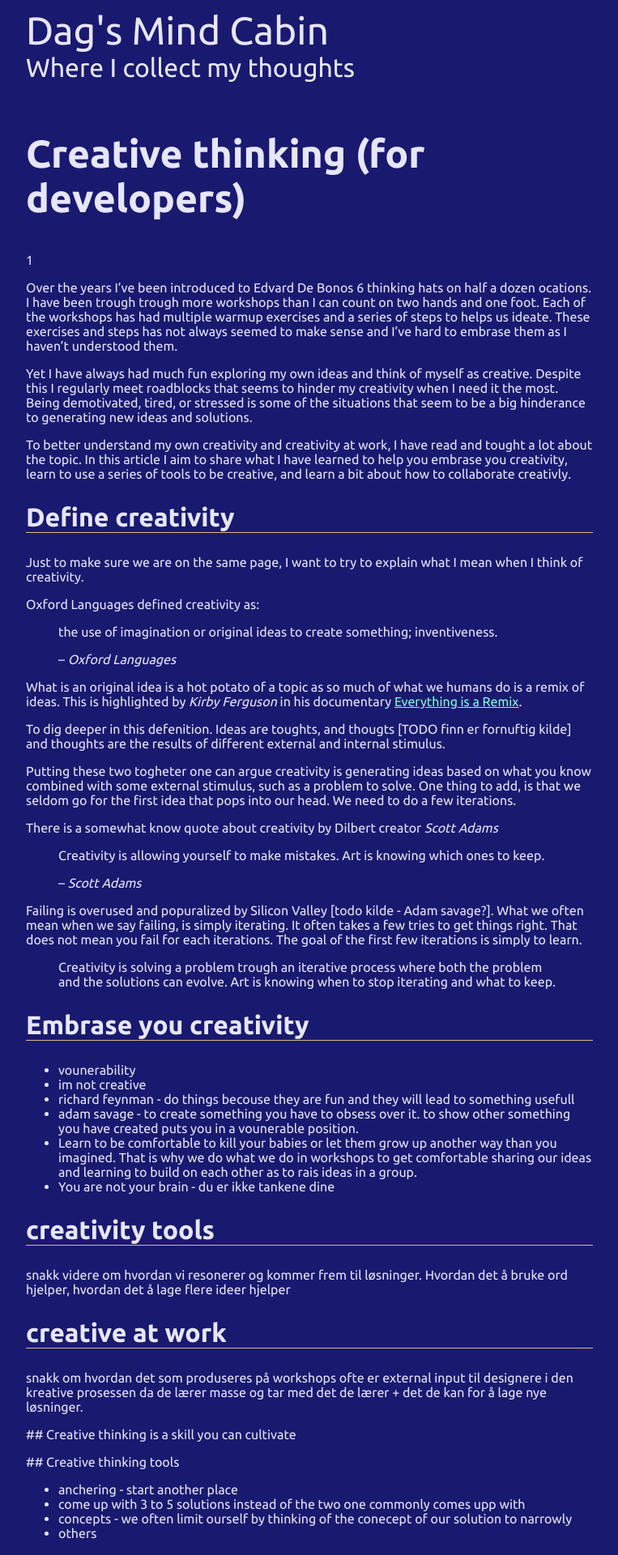
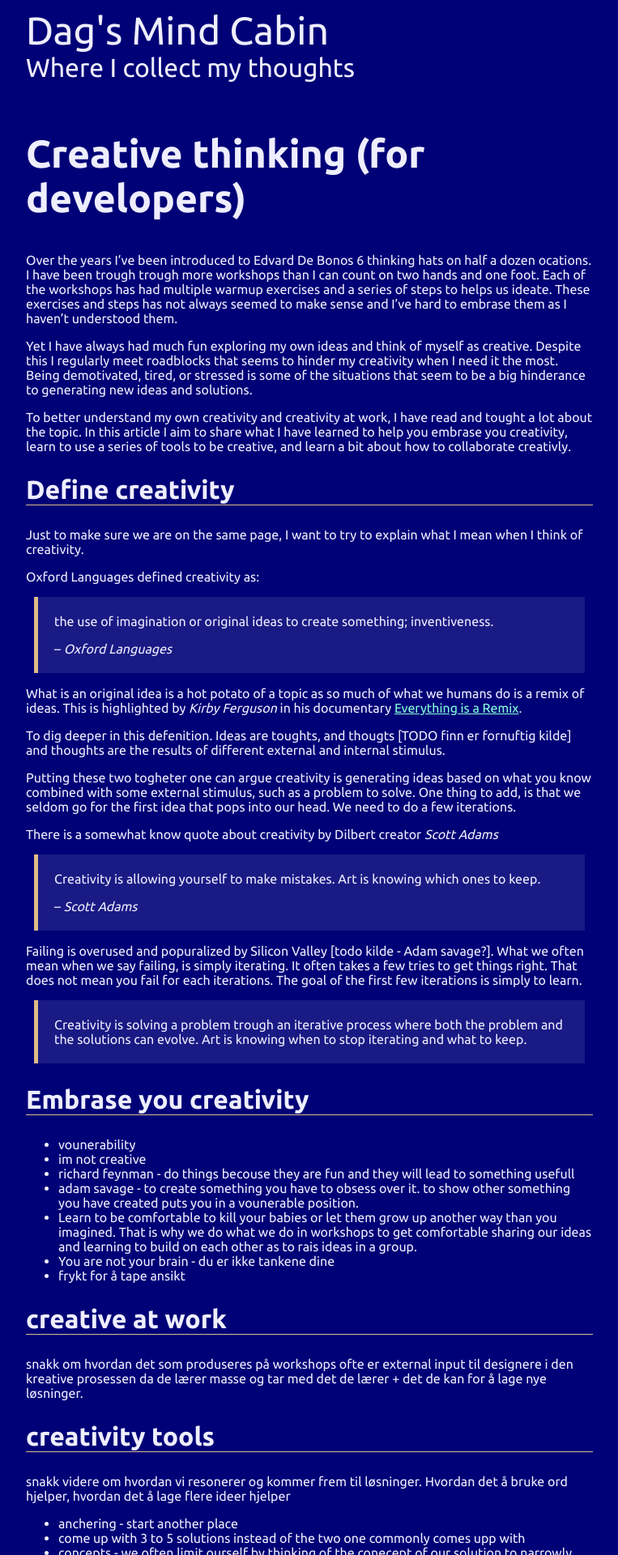
Before and after one commit to dagfs/dagfs.github.io, a Jekyll site: the page built from articles/creativity/creative-thinking.md, in a window 1280 px wide. Shown: the top 1920 px of the page at 81% size, without its empty margins (258-1021 px from the left). Built offline with Jekyll 4.4.1, drawn with Linux system fonts in a browser that asks for light colours; our own code applies the rules of GitHub Pages for plain Markdown files.

Commit message:
Update presentation

```diff
--- a/articles/creativity/creative-thinking.md
+++ b/articles/creativity/creative-thinking.md
@@ -1,6 +1,4 @@
 # Creative thinking (for developers)
-
-1
 
 Over the years I've been introduced to Edvard De Bonos 6 thinking hats on half a dozen ocations.
 I have been trough trough more workshops than I can count on two hands and one foot.
@@ -56,24 +54,28 @@
  - adam savage - to create something you have to obsess over it. to show other something you have created puts you in a vounerable position.
  - Learn to be comfortable to kill your babies or let them grow up another way than you imagined. That is why we do what we do in workshops to get comfortable sharing our ideas and learning to build on each other as to rais ideas in a group.
  - You are not your brain - du er ikke tankene dine
+ - frykt for å tape ansikt
+
+
+## creative at work
+snakk om hvordan det som produseres på workshops ofte er external input til designere i den kreative prosessen da de lærer masse og tar med det de lærer + det de kan for å lage nye løsninger.
 
 ## creativity  tools
 
 snakk videre om hvordan vi resonerer og kommer frem til løsninger. Hvordan det å bruke ord hjelper, hvordan det å lage flere ideer hjelper
 
-
-## creative at work
-snakk om hvordan det som produseres på workshops ofte er external input til designere i den kreative prosessen da de lærer masse og tar med det de lærer + det de kan for å lage nye løsninger.
-
-
- ## Creative thinking is a skill you can cultivate
-
- ## Creative thinking tools
-
  - anchering - start another place
  - come up with 3  to 5 solutions instead of the two one commonly comes upp with
  - concepts - we often limit ourself by thinking of the conecept of our solution to narrowly
  - others
+
+
+
+
+
+
+
+
 
  ## TODO
  - Se igjennom artikkel
--- a/assets/css/article.css
+++ b/assets/css/article.css
@@ -0,0 +1,6 @@
+blockquote{
+    border-left:5px solid #db8;
+    background-color:rgba(255,255,255,.1);
+    padding:5px 5px 5px 20px;
+    margin:10px;
+}
--- a/assets/css/frontpage.css
+++ b/assets/css/frontpage.css
@@ -1,7 +1,7 @@
 body, html{
     word-wrap: break-word;
-    background: midnightblue;
-    color:lavender;
+    background: #007;
+    color:#eef;
     padding:0;
     margin:0;
     font-family: 'Ubuntu', sans-serif;
@@ -21,7 +21,7 @@
 
 
 a{
-  color:aquamarine;
+  color:#8fd;
 }
 
 h1{
@@ -30,7 +30,7 @@
 
    h2{
   font-size:2rem;
-  border-bottom: 1px solid burlywood  ;
+  border-bottom: 1px solid #db8;
 }
 
    h3{
@@ -47,9 +47,9 @@
 }
 
 .front-image-content{
-  background: midnightblue;
+  background: #007;
   padding:5px;
-  box-shadow: 0 0 10px 10px midnightblue;
+  box-shadow: 0 0 10px 10px #007;
   display: inline-block;
   width:60%;
 }
--- a/assets/css/presentation.css
+++ b/assets/css/presentation.css
@@ -52,14 +52,7 @@
     body.presentation h2{
     margin:0;
     padding:1vh 1vw;
-    background: rgb(153,204,153);
-        background: linear-gradient(0deg, rgba(153,204,153,1) 0%, rgba(102,153,102,1) 100%);
-    font-size:5vh;
-
-    text-shadow: rgb(153,204,153) 0 0 10px;
-
-    box-sizing: border-box;
-    border-bottom:1px solid var(--color-5);
+    border-bottom: 1px solid burlywood;
     }
 
 
```
Also changed, not shown: _layouts/presentasjon.html (+10 -36 lines), assets/css/design.txt (added, +7 -0 lines).
